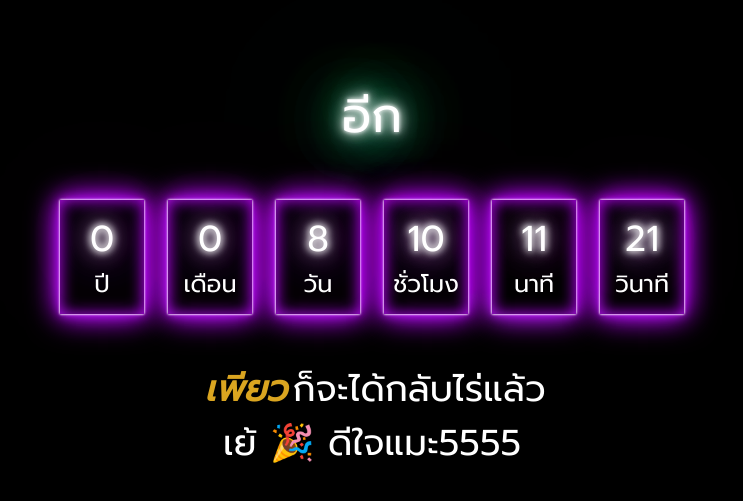
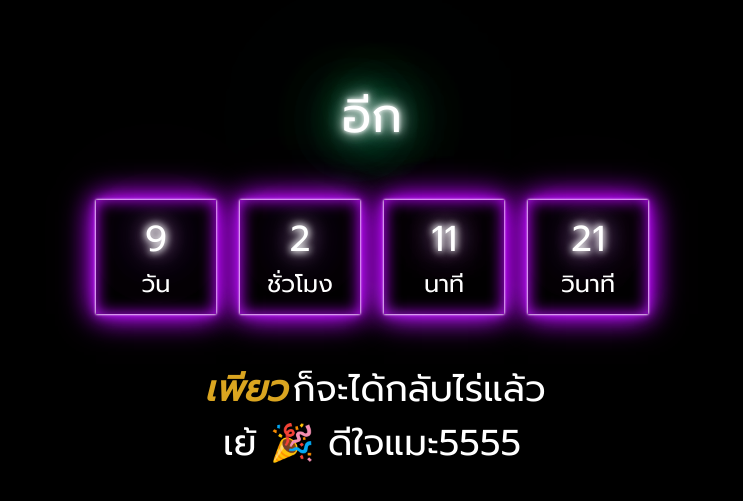
Before and after one commit to kanpizza1150/pures-back-home-countdown, a React (Create React App) app: page / in a window 1280 px wide. Shown: the part 125-626 px from the top of the page, without its empty margins (268-1011 px from the left). Built offline with nearby package versions, Linux system fonts and the light colour scheme.

Commit message:
fix data

```diff
--- a/src/App.js
+++ b/src/App.js
@@ -4,7 +4,7 @@ const App = () => {
   const [diffTime, setDiffTime] = useState(null)
 
   const getDiff = () => {
-    const eventTime = moment([2021, 6, 16])
+    const eventTime = moment([2021, 6, 16,16])
     const currentTime = moment()
     const diff = eventTime - currentTime
     const duration = moment.duration(diff)
@@ -20,8 +20,8 @@ const App = () => {
 
   const renderTime = useCallback(() => {
     const items = [
-      { label: 'ปี', key: 'years', val: diffTime?.years() || 0 },
-      { label: 'เดือน', key: 'months', val: diffTime?.months() || 0 },
+      // { label: 'ปี', key: 'years', val: diffTime?.years() || 0 },
+      // { label: 'เดือน', key: 'months', val: diffTime?.months() || 0 },
       { label: 'วัน', key: 'days', val: diffTime?.days() || 0 },
       { label: 'ชั่วโมง', key: 'hours', val: diffTime?.hours() || 0 },
       { label: 'นาที', key: 'minutes', val: diffTime?.minutes() || 0 },
--- a/src/style.scss
+++ b/src/style.scss
@@ -81,7 +81,7 @@ body {
   justify-content: center;
   flex-direction: column;
   margin: 1rem;
-  width: 7rem;
+  width: 10rem;
   padding: 1rem;
   box-shadow: 0 0 0.2rem #fff, 0 0 0.2rem #fff, 0 0 2rem #bc13fe,
     0 0 0.8rem #bc13fe, 0 0 2.8rem #bc13fe, inset 0 0 1.3rem #bc13fe;
```
